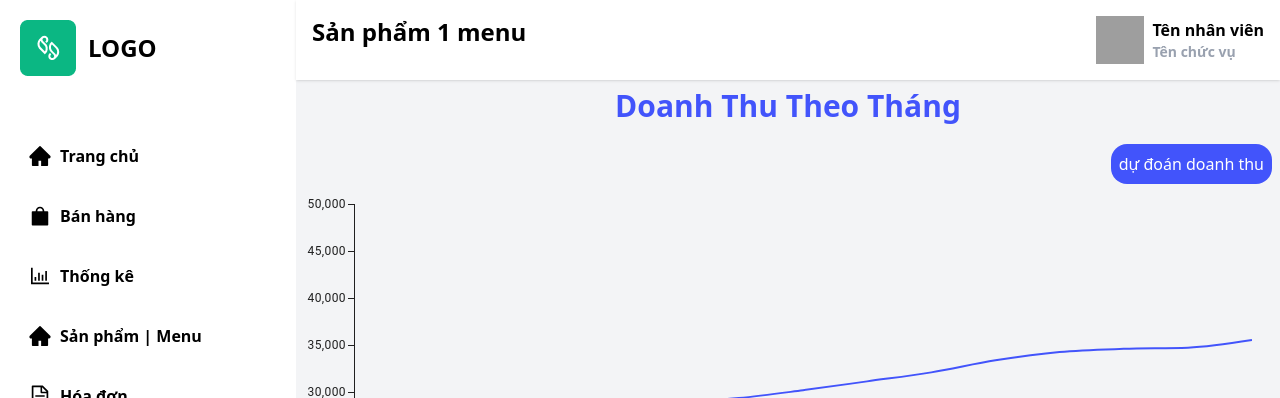
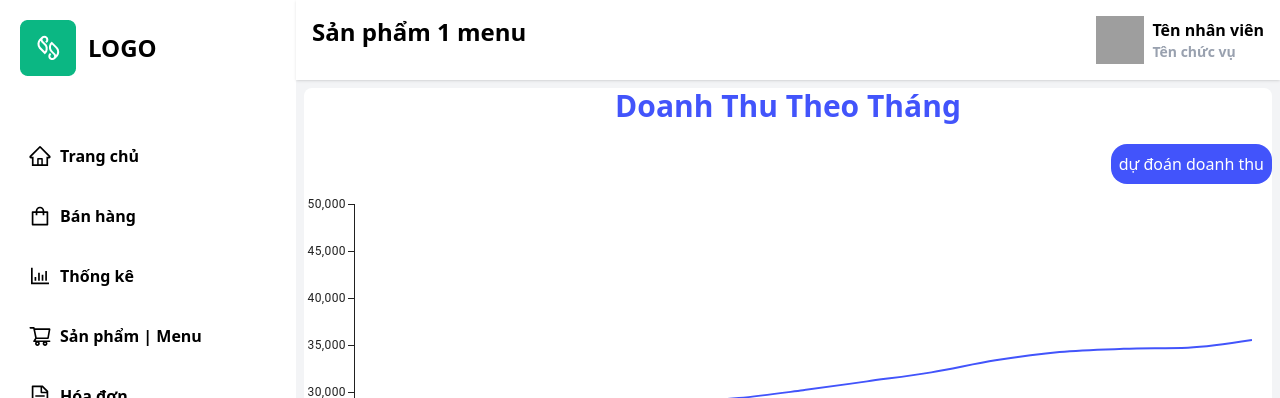
Before and after one commit to Han2412/Frontend-QLDAPM, a React (Vite) app: page /statistics in a window 1280 px wide. Shown: the top 398 px of the page. Built offline with nearby package versions, Linux system fonts and the light colour scheme; grey boxes are pictures that could not be loaded.

Commit message:
change icon sidebar and add bg for statics

```diff
--- a/src/components/Layouts/Sidebar.jsx
+++ b/src/components/Layouts/Sidebar.jsx
@@ -1,11 +1,12 @@
 import logo from "../../assets/images/logo.png";
 import {
-  AiFillHome,
-  AiFillShopping,
+  AiOutlineHome,
+  AiOutlineShopping,
   AiOutlineBarChart,
   AiOutlineTeam,
   AiOutlineFileText,
-  AiOutlineLogout
+  AiOutlineLogout,
+  AiOutlineShoppingCart,
 } from "react-icons/ai";
 import { useNavigate } from "react-router-dom";
 
@@ -53,14 +54,14 @@
           onClick={() => navigating(1)}
           className="flex items-center justify-start gap-2 font-semibold cursor-pointer hover:bg-[#0BB783] hover:text-white p-4 mx-3 rounded-lg"
         >
-          <AiFillHome className="w-6 h-6" /> Trang chủ
+          <AiOutlineHome className="w-6 h-6" /> Trang chủ
         </li>
 
         <li
           onClick={() => navigating(2)}
           className="flex items-center justify-start gap-2 font-semibold cursor-pointer hover:bg-[#0BB783] hover:text-white p-4 mx-3 rounded-lg"
         >
-          <AiFillShopping className="w-6 h-6" /> Bán hàng
+          <AiOutlineShopping className="w-6 h-6" /> Bán hàng
         </li>
 
         <li
@@ -74,7 +75,7 @@
           onClick={() => navigating(4)}
           className="flex items-center justify-start gap-2 font-semibold cursor-pointer hover:bg-[#0BB783] hover:text-white p-4 mx-3 rounded-lg"
         >
-          <AiFillHome className="w-6 h-6" /> Sản phẩm | Menu
+          <AiOutlineShoppingCart className="w-6 h-6" /> Sản phẩm | Menu
         </li>
 
         <li
--- a/src/pages/Statistical/index.jsx
+++ b/src/pages/Statistical/index.jsx
@@ -48,7 +48,7 @@
 
 export default function Statistical() {
   return (
-    <div>
+    <div className ="bg-white rounded-lg h-full">
       <div>
         <div className="flex justify-center">
           <h2 className="text-[#4254FB] font-bold text-3xl pb-[20px]">
```
